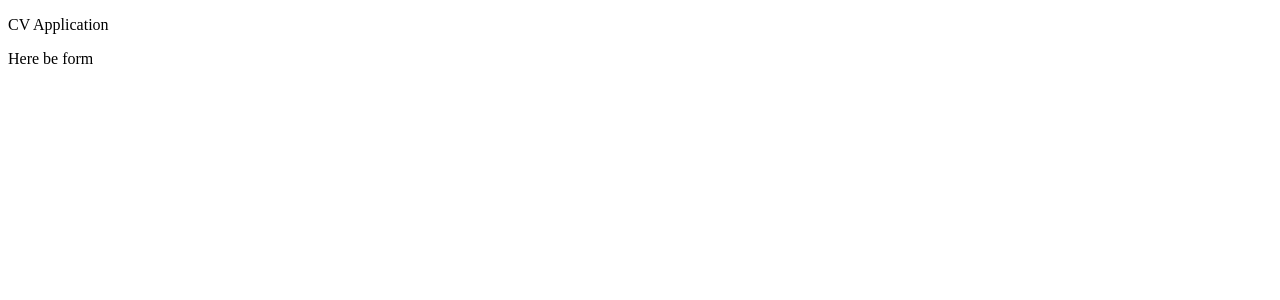
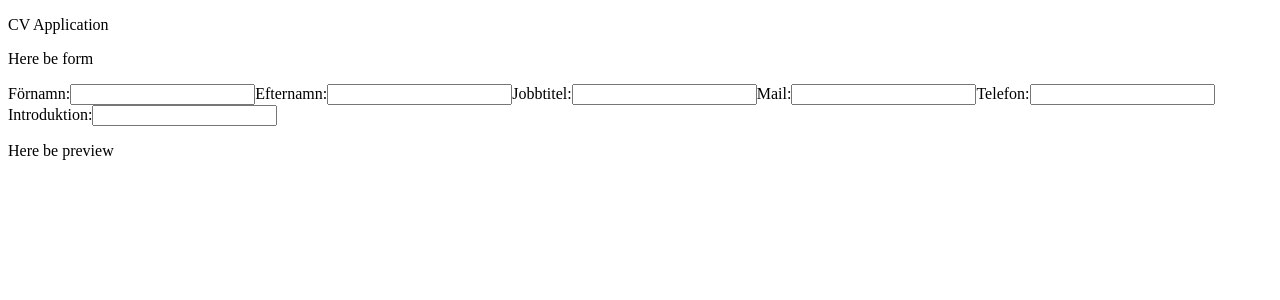
Before and after one commit to tobiasolsson/cv-application, a React (Create React App) app: page / in a window 1280 px wide. Shown: the top 300 px of the page. Built offline with nearby package versions, Linux system fonts and the light colour scheme.

Commit message:
Add first forms and add info to state

```diff
--- a/src/App.js
+++ b/src/App.js
@@ -1,11 +1,24 @@
-import React from 'react';
+import React, { useState } from 'react';
 import Form from './components/editSection/form/Form';
+import Cv from './components/displaySection/cv/Cv';
 
 function App() {
+  const [resume, setResume] = useState({
+    // General info
+    firstName: '',
+    lastName: '',
+    title: '',
+    email: '',
+    phone: '',
+    desc: '',
+    // Work XP
+    // Education
+  });
   return (
     <div>
       <p>CV Application</p>
-      <Form />
+      <Form setResume={setResume} />
+      <Cv resume={resume} />
     </div>
   );
 }
--- /dev/null
+++ b/src/components/displaySection/cv/Cv.js
@@ -0,0 +1,12 @@
+import React from 'react';
+
+function Cv(props) {
+  return (
+    <div>
+      <p>Here be preview</p>
+      <p>{props.resume.email}</p>
+    </div>
+  );
+}
+
+export default Cv;
--- a/src/components/editSection/form/Form.js
+++ b/src/components/editSection/form/Form.js
@@ -1,9 +1,11 @@
 import React from 'react';
+import General from '../generalInfo/General';
 
-function Form() {
+function Form(props) {
   return (
     <div>
       <p>Here be form</p>
+      <General setResume={props.setResume} />
     </div>
   );
 }
--- /dev/null
+++ b/src/components/editSection/generalInfo/General.js
@@ -0,0 +1,38 @@
+import React from 'react';
+
+function General(props) {
+  const handleChange = (e) => {
+    const { name, value } = e.target;
+    props.setResume((prev) => ({ ...prev, [name]: value }));
+  };
+  return (
+    <form>
+      <label>
+        Förnamn:
+        <input type="text" name="firstName" onChange={handleChange} />
+      </label>
+      <label>
+        Efternamn:
+        <input type="text" name="lastName" onChange={handleChange} />
+      </label>
+      <label>
+        Jobbtitel:
+        <input type="text" name="title" onChange={handleChange} />
+      </label>
+      <label>
+        Mail:
+        <input type="text" name="email" onChange={handleChange} />
+      </label>
+      <label>
+        Telefon:
+        <input type="text" name="phone" onChange={handleChange} />
+      </label>
+      <label>
+        Introduktion:
+        <input type="text" name="desc" onChange={handleChange} />
+      </label>
+    </form>
+  );
+}
+
+export default General;
```
Also changed, not shown: .eslintrc.js.
